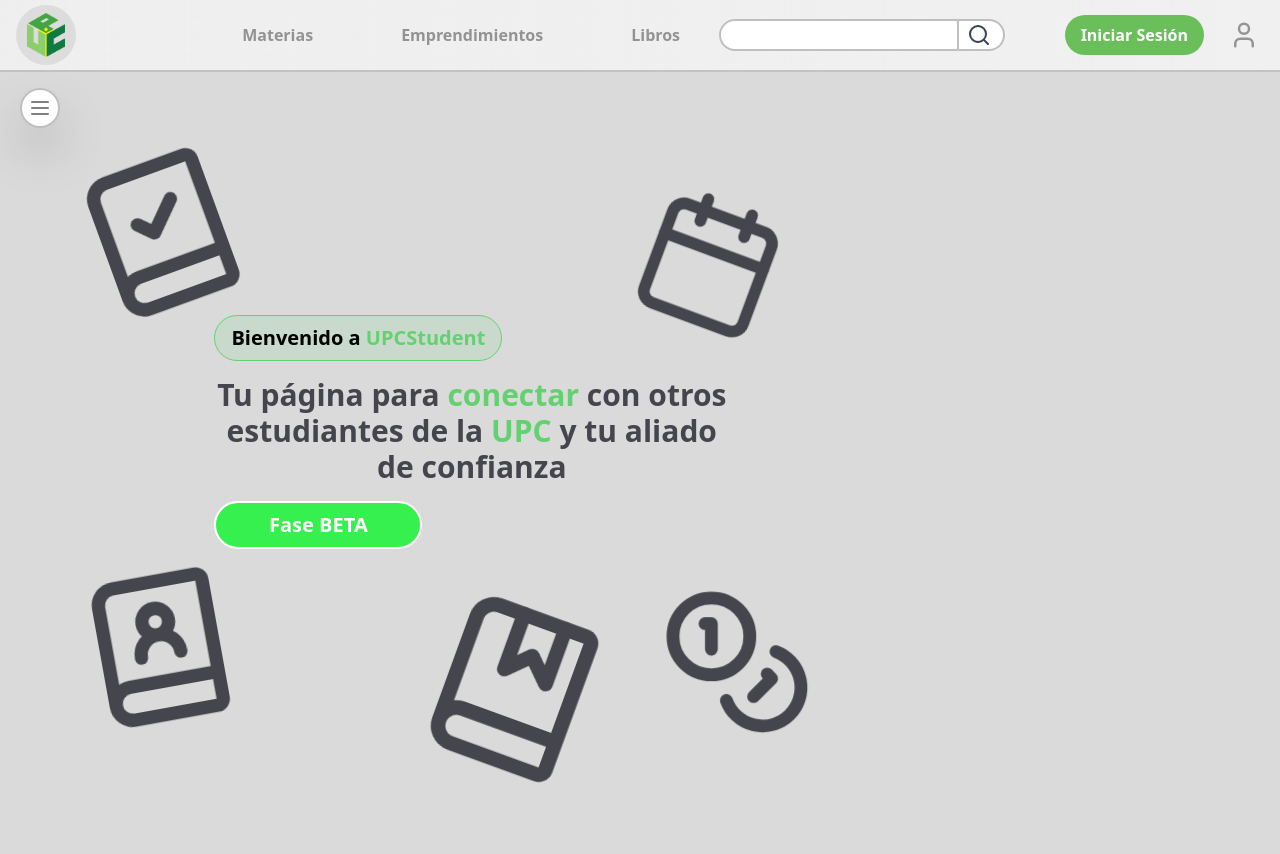
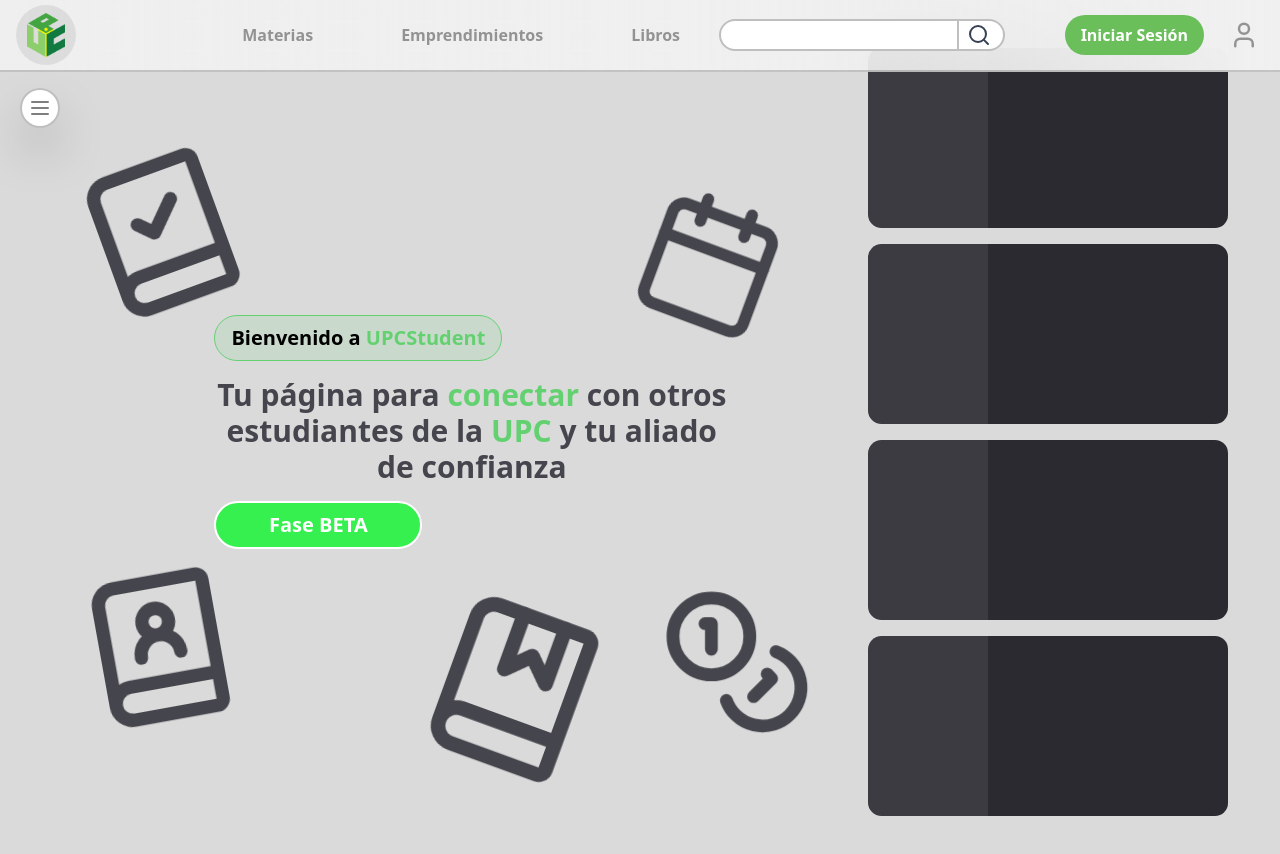
Before and after one commit to Jramosd-lang/UPCStudent, a React (Vite) app: page / in a window 1280 px wide. Shown: the top 854 px of the page. Built offline with nearby package versions, Linux system fonts and the light colour scheme.

Commit message:
feature: new component target in process

```diff
--- /dev/null
+++ b/src/components/target/index.jsx
@@ -0,0 +1,16 @@
+export default function Target(){
+    return(
+        <>
+            <div  className="flex items-center  dark:outline-[#2b2a30] dark:outline justify-center w-90 h-45 rounded-2xl ">
+                <div className="display grid grid-cols-3 w-full h-full">
+                    <div className="col-span-1 bg-[#3c3b42] flex items-center rounded-l-[13.5px] justify-center">
+                        <img src="" alt=""/>
+                    </div>
+                    <div className="bg-[#2b2a30] col-span-2 rounded-r-[calc(theme(borderRadius.2xl)-3px)] flex items-center justify-center">
+
+                    </div>
+                </div>
+            </div>
+        </>
+    );
+}
--- a/src/pages/home/index.jsx
+++ b/src/pages/home/index.jsx
@@ -1,5 +1,6 @@
 import NavBar from "../../components/navbar/Index";
 import Header from "../../components/header/Index";
+import Target from "../../components/target/index";
 import { gsap } from "gsap";
 import { useEffect, useRef } from "react";
 import { Calendar, Coins, Wind, BookMarked, BookCheck, BookUser } from "lucide-react";
@@ -169,9 +170,11 @@
                     Fase BETA
                 </button>
             </div>
-            <div className="flex flex-col items-center max-lg:hidden justify-center gap-4 h-full w-[40%] dark:bg-[#0d0d0e]">
-
-
+            <div className="flex flex-col items-center max-lg:hidden justify-center gap-4 h-full w-[40%] dark:bg-[#19191c]">
+                <Target/>
+                <Target/>
+                <Target/>
+                <Target/>
             </div>
         </section>
 
```
